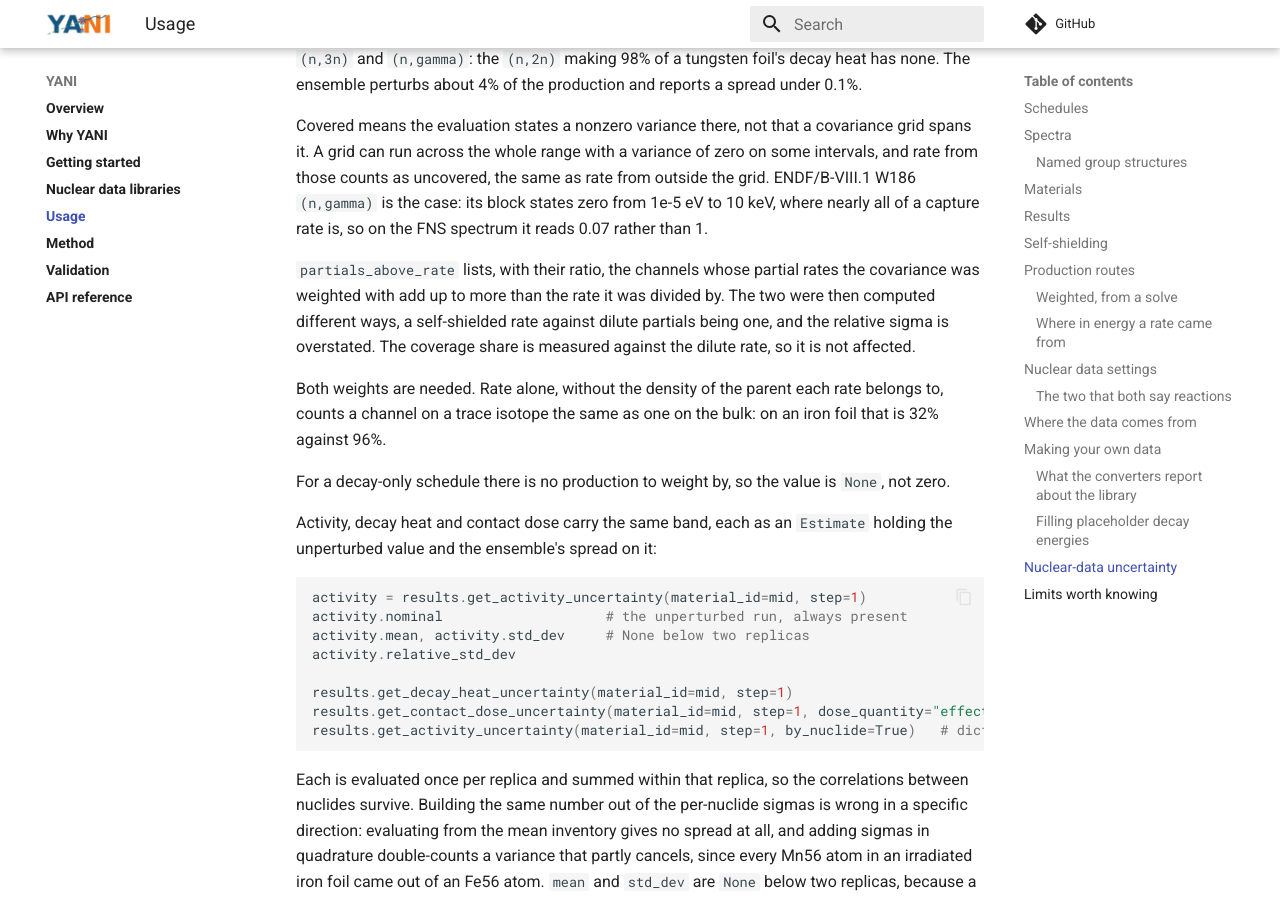
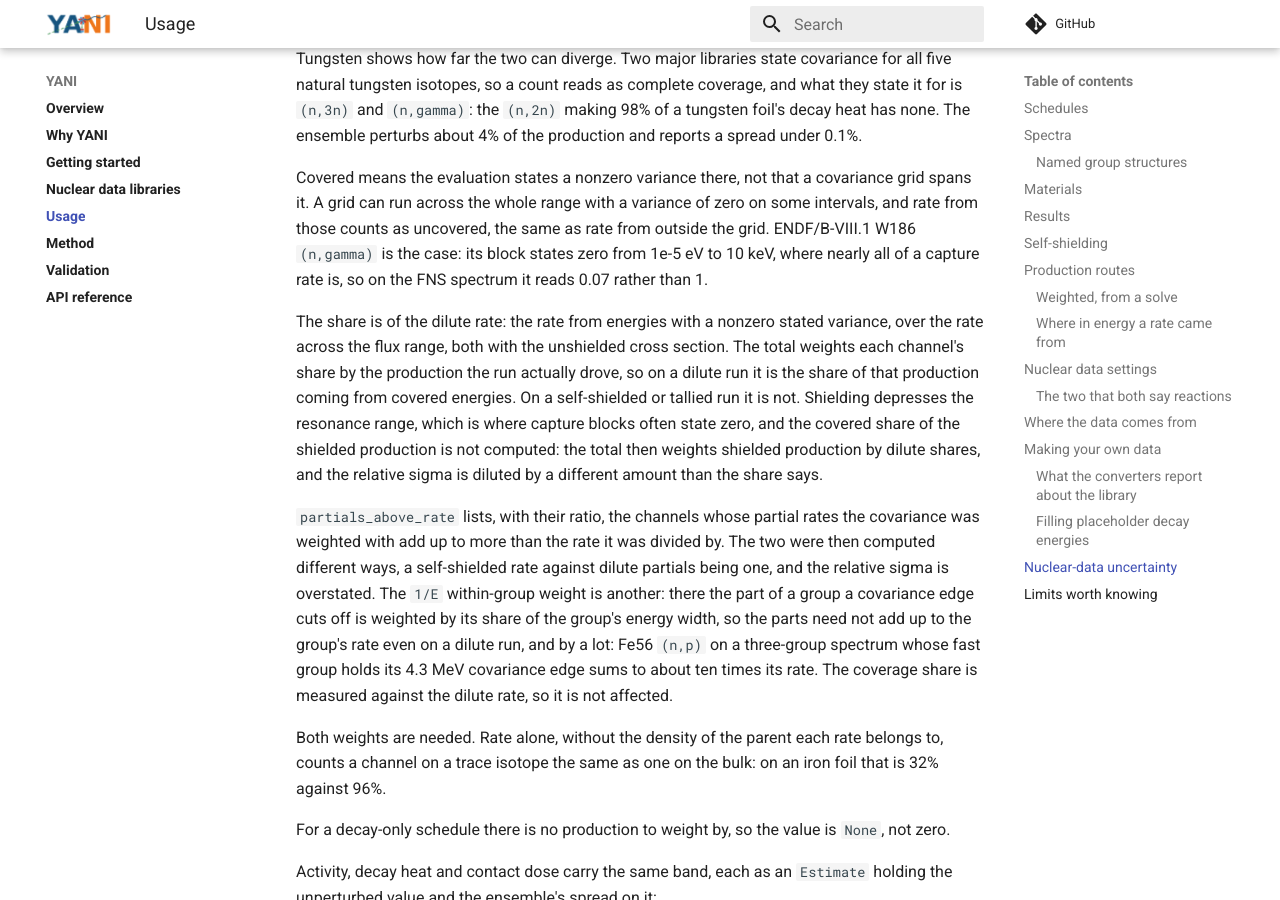
Before and after one commit to fusion-neutronics/yani, an MkDocs documentation site: the page built from docs/usage.md, in a window 1280 px wide and 900 px high, scrolled down 16078 px. Built offline with MkDocs 1.6.1 and Material for MkDocs 9.7.7, drawn with Linux system fonts in a browser that asks for light colours; comment, search, counter and statistics services are not loaded; some of the changed text lies outside the part shown.

Commit message:
Say the coverage share is of the dilute rate
rate_fraction_covered integrates the unshielded cross section, and
rate_fraction_covered_total weights the production the run drove by
those dilute shares. On a self-shielded or tallied run the covered share
of the rate actually used is not computed (core branch
fix/covariance-coverage-zero-variance). Say so where the share and the
total are defined, stop calling the per-group rate spectrum the
per-group form of the share, and name the 1/E within-group weight as a
second cause of partials_above_rate (Fe56 (n,p) on three groups sums to
about ten times its rate).

````diff
--- a/docs/usage.md
+++ b/docs/usage.md
@@ -479,10 +479,13 @@ below_100_keV = sum(r for lo, r in zip(edges, per_group) if lo < 1.0e5)
 print(f"{below_100_keV / sum(per_group):.1%} of the capture rate is resonance region")
 ```
 
-It is also the per-group form of what `rate_fraction_covered` reports as one
-number: whether a covariance grid that stops short of the spectrum stops short of
-anywhere the rate actually is. On a shielded run it says which groups the flux
-depression moved, which `strongest_factor` gives only as a worst case.
+It is also what to read beside `rate_fraction_covered`: set against the energies
+where a channel's covariance states a nonzero variance, it shows, to the
+resolution of the groups, how much of the rate the run actually used comes from
+there. `rate_fraction_covered` gives that share for the dilute rate only, so on
+a shielded run the breakdown is what shows it for the shielded rate, and which
+groups the flux depression moved, which `strongest_factor` gives only as a worst
+case.
 
 Nothing is stored for it. One reaction over a 709-group structure is cheap to
 walk when asked, and keeping the breakdown for every channel would be tens of
@@ -785,11 +788,26 @@ rate from outside the grid. ENDF/B-VIII.1 W186 `(n,gamma)` is the case: its
 block states zero from 1e-5 eV to 10 keV, where nearly all of a capture rate
 is, so on the FNS spectrum it reads 0.07 rather than 1.
 
+The share is of the dilute rate: the rate from energies with a nonzero stated
+variance, over the rate across the flux range, both with the unshielded cross
+section. The total weights each channel's share by the production the run
+actually drove, so on a dilute run it is the share of that production coming
+from covered energies. On a self-shielded or tallied run it is not. Shielding
+depresses the resonance range, which is where capture blocks often state zero,
+and the covered share of the shielded production is not computed: the total then
+weights shielded production by dilute shares, and the relative sigma is diluted
+by a different amount than the share says.
+
 `partials_above_rate` lists, with their ratio, the channels whose partial rates
 the covariance was weighted with add up to more than the rate it was divided
 by. The two were then computed different ways, a self-shielded rate against
-dilute partials being one, and the relative sigma is overstated. The coverage
-share is measured against the dilute rate, so it is not affected.
+dilute partials being one, and the relative sigma is overstated. The `1/E`
+within-group weight is another: there the part of a group a covariance edge cuts
+off is weighted by its share of the group's energy width, so the parts need not
+add up to the group's rate even on a dilute run, and by a lot: Fe56 `(n,p)` on a
+three-group spectrum whose fast group holds its 4.3 MeV covariance edge sums to
+about ten times its rate. The coverage share is measured
+against the dilute rate, so it is not affected.
 
 Both weights are needed. Rate alone, without the density of the parent each rate
 belongs to, counts a channel on a trace isotope the same as one on the bulk: on
````
Also changed, not shown: docs/method.md (+3 -1 lines), docs/why_yani.md (+4 -2 lines).
